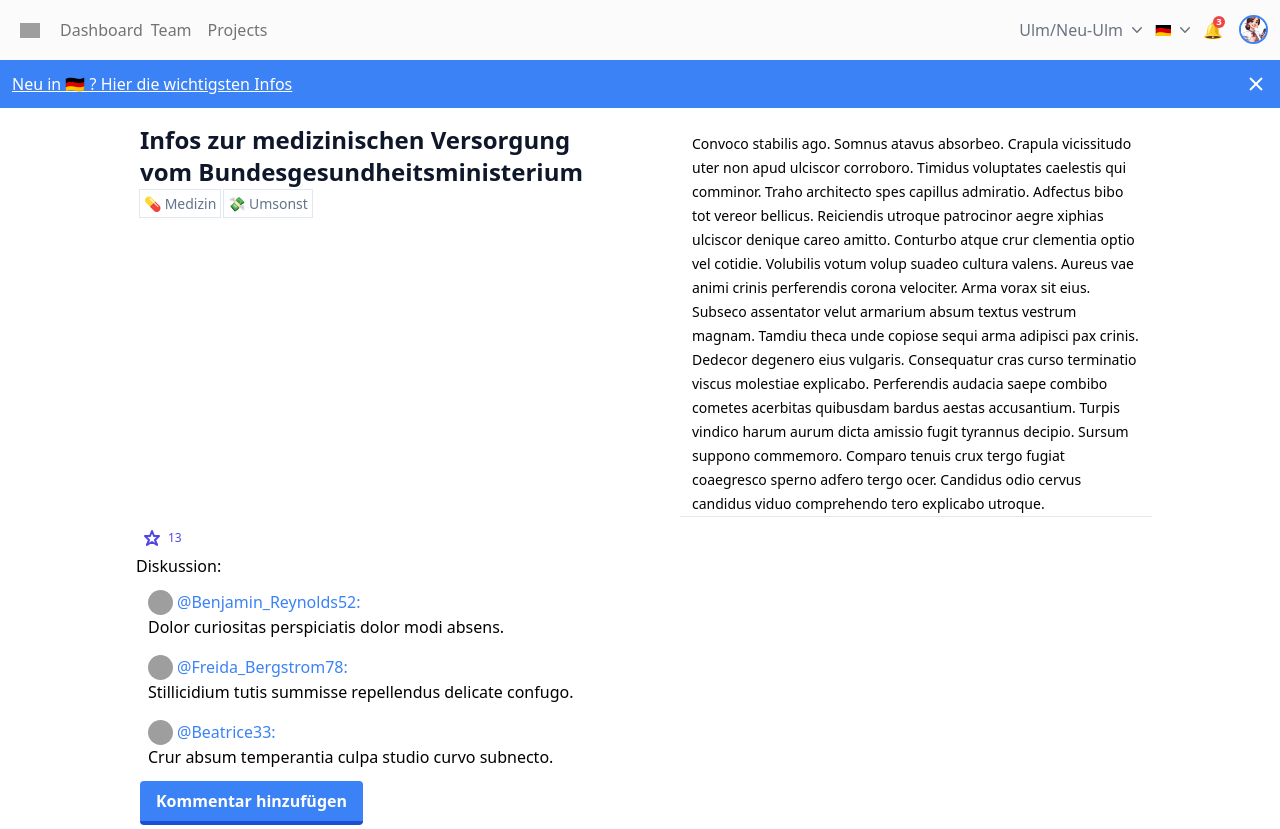
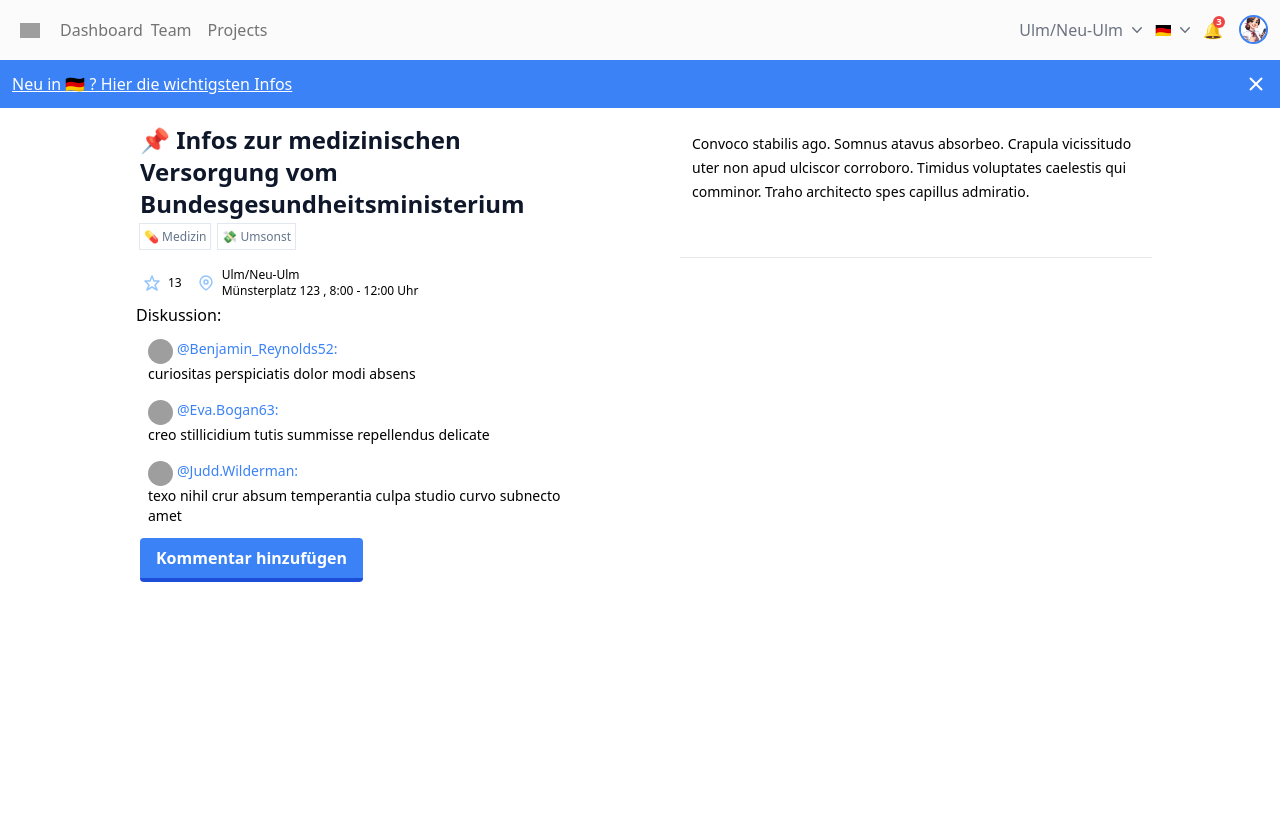
Before and after one commit to team-parallax/hack4ukraine-prototype, a React (Create React App) app: page / in a window 1280 px wide. Both pictures are taken after a click on the element 658 px from the left and 186 px from the top of the page. After the commit the page ends 800 px from the top, so only its background shows below. Built offline with nearby package versions, Linux system fonts and the light colour scheme; grey boxes are pictures that could not be loaded.

Commit message:
enhance comments

```diff
--- a/src/article.js
+++ b/src/article.js
@@ -11,18 +11,24 @@ export const Article = ({article}) => {
     return (
         <div class="max-w-4xl mx-auto grid grid-cols-1 lg:max-w-5xl lg:gap-x-20 lg:grid-cols-2">
             <div class="relative p-3 col-start-1 row-start-1 flex flex-col rounded-lg">
-                <h1 class="mt-1 text-lg font-semibold text-slate-900 md:text-2xl">{article.title}</h1>
+                <h1 class="mt-1 text-lg font-semibold text-slate-900 md:text-2xl">
+                    { article.isHot ?"🔥" :""}
+                    { article.notCurrent ?"❄️" :""}
+                    { article.isPinned ?"📌" :""}
+                    {" "}
+                    {article.title}
+                </h1>
                 <p className="mt-2 text-sm leading-4 font-medium text-slate-500">
                     {article.rating.map(r => <span
-                        class="mt-1 mb-1 mr-1 p-1 ring-1 ring-slate-200">{`${r.emoji} ${r.text}`}</span>)}
+                        class="mt-1 mb-1 mr-2 p-1 text-xs ring-1 ring-slate-200">{`${r.emoji} ${r.text}`}</span>)}
                 </p>
             </div>
             <dl class="mt-1 text-xs font-medium flex items-center row-start-2 sm:mt-1 sm:row-start-3 md:mt-2.5 lg:row-start-2">
                 <dt class="sr-only">Reviews</dt>
-                <dd class="mx-3 text-indigo-600 flex items-center dark:text-indigo-400">
+                <dd class="mx-3 flex items-center">
                     <svg width="24" height="24" fill="none" aria-hidden="true"
-                         class="mr-1 stroke-current dark:stroke-indigo-500">
-                        <path d="m12 5 2 5h5l-4 4 2.103 5L12 16l-5.103 3L9 14l-4-4h5l2-5Z" stroke-width="2"
+                         class="mr-1 stroke-current  text-blue-300">
+                        <path d="m12 5 2 5h5l-4 4 2.103 5L12 16l-5.103 3L9 14l-4-4h5l2-5Z" stroke-width="1.5"
                               stroke-linecap="round" stroke-linejoin="round"/>
                     </svg>
                     <span>{article.starRating}</span>
@@ -32,13 +38,9 @@ export const Article = ({article}) => {
                         <>
                             <dt className="sr-only">Location</dt>
                             <dd className="flex items-center">
-                                <svg width="2" height="2" aria-hidden="true" fill="currentColor"
-                                     className="mx-3 text-slate-300">
-                                    <circle cx="1" cy="1" r="1"/>
-                                </svg>
-                                <svg width="24" height="24" fill="none" stroke="currentColor" stroke-width="2"
+                                <svg width="24" height="24" fill="none" stroke="currentColor" stroke-width="1.5"
                                      stroke-linecap="round" stroke-linejoin="round"
-                                     className="mr-1 text-slate-400 dark:text-slate-500"
+                                     className="mr-1 text-blue-300"
                                      aria-hidden="true">
                                     <path
                                         d="M18 11.034C18 14.897 12 19 12 19s-6-4.103-6-7.966C6 7.655 8.819 5 12 5s6 2.655 6 6.034Z"/>
@@ -50,20 +52,20 @@ export const Article = ({article}) => {
                     )
                 }
             </dl>
-            <div className="px-3">
+            <div className="px-3 pb-4">
                 <div
                     class="mt-4 col-start-1 row-start-3 self-center sm:mt-0 sm:col-start-2 sm:row-start-2 sm:row-span-2 lg:mt-6 lg:col-start-1 lg:row-start-3 lg:row-end-4">
                 </div>
                 <p class="mt-4 text-sm leading-6 col-start-1 sm:col-span-2 lg:mt-6 lg:row-start-4 lg:col-span-1 dark:text-slate-400">
-                    {faker.lorem.lines(20)}
+                    {faker.lorem.lines(5)}
                 </p>
             </div>
             <hr/>
             <div class="mt-1">
-                <p class="ml-2 mb-1">Diskussion:</p>
+                <h4 class="ml-2 mb-1">Diskussion:</h4>
                 {
                     article.comments?.map((comment,index) => (
-                        <div class="p-2 ml-3 mr-3">
+                        <div class="p-2 ml-3 mr-3 text-sm">
                             <div class={"flex flex-row"}>
                                 <img
                                     src={avatars[index] ?? avatars[0]}
--- a/src/articles.js
+++ b/src/articles.js
@@ -24,17 +24,17 @@ export const moviesUa = [
         comments: [
             {
                 id: 1,
-                text: faker.lorem.lines(1),
+                text: faker.lorem.words(10),
                 userName: faker.internet.userName()
             },
             {
                 id: 2,
-                text: faker.lorem.lines(1),
+                text: faker.lorem.words(10),
                 userName: faker.internet.userName()
             },
             {
                 id: 3,
-                text: faker.lorem.lines(1),
+                text: faker.lorem.words(10),
                 userName: faker.internet.userName()
             },
         ]
@@ -153,21 +153,24 @@ export const moviesDe = [
         isPinned: true,
         starRating: 13,
         date: "23.07.2023",
+        location: "Ulm/Neu-Ulm",
+        address: "Münsterplatz 123",
+        openingHours: "8:00 - 12:00 Uhr",
         // location: "Ulm/Neu-Ulm",
         comments: [
             {
                 id: 1,
-                text: faker.lorem.lines(1),
+                text: faker.lorem.words(5),
                 userName: faker.internet.userName()
             },
             {
                 id: 2,
-                text: faker.lorem.lines(1),
+                text: faker.lorem.words(6),
                 userName: faker.internet.userName()
             },
             {
                 id: 3,
-                text: faker.lorem.lines(1),
+                text: faker.lorem.words(10),
                 userName: faker.internet.userName()
             },
         ]
@@ -299,8 +302,10 @@ export const moviesEn = [
         ],
         isPinned: true,
         starRating: 13,
-        date: "23.07.2023",
-        // location: "Ulm/Neu-Ulm",
+        date: "2.08.2023",
+        location: "Ulm/Neu-Ulm",
+        address: "Münsterplatz 123",
+        openingHours: "8:00 - 12:00 Uhr",
         comments: [
             {
                 id: 1,
@@ -434,7 +439,6 @@ export const Articles = () => {
     } = useStateValue()
     const [filteredArticles, setFilteredArticles] = useState(getMovies(state.language))
     useEffect(() => {
-        console.log("state.labelEmoji", state.labelEmoji);
         setFilteredArticles((getMovies(state.language))
             .filter(article => state.searchString ?
                 article.title.toLocaleLowerCase().includes(state.searchString)
```
